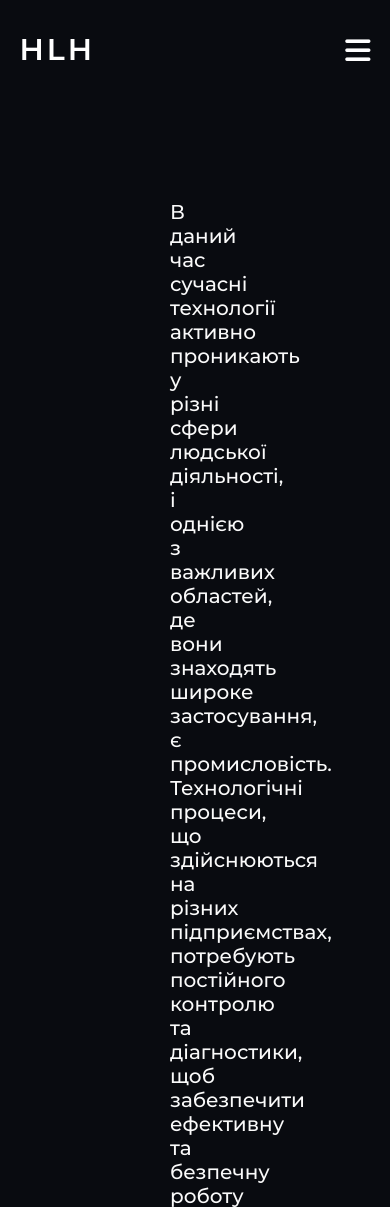
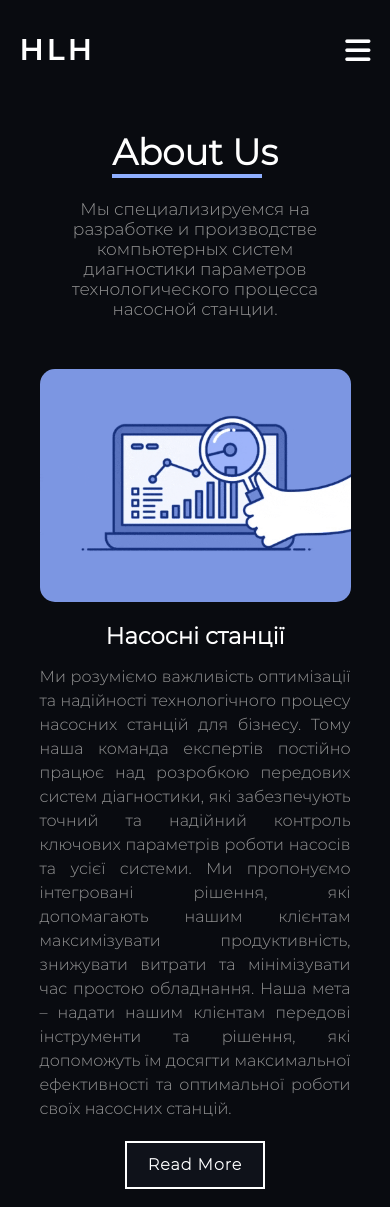
Before and after one commit to olehso/DIPLOM, a plain HTML site: page about.html in a window 390 px wide. Shown: the top 1207 px of the page. Drawn offline with Linux system fonts and the light colour scheme.

Commit message:
Commit 9

```diff
--- a/about.html
+++ b/about.html
@@ -11,6 +11,8 @@
 	<link rel="icon" type="image/x-icon" href="img/icon.png">
 	<link rel="stylesheet" href="css/main.css">
 	<link rel="stylesheet" href="css/header.css">
+	<link rel="stylesheet" href="css/about.css">
+	<link rel="stylesheet" href="css/modal.css">
 	<link rel="stylesheet" href="https://cdnjs.cloudflare.com/ajax/libs/font-awesome/6.4.0/css/all.min.css" integrity="sha512-iecdLmaskl7CVkqkXNQ/ZH/XLlvWZOJyj7Yy7tcenmpD1ypASozpmT/E0iPtmFIB46ZmdtAc9eNBvH0H/ZpiBw==" crossorigin="anonymous" referrerpolicy="no-referrer" />
 
 	<script src="js/app.js" defer></script>
@@ -41,13 +43,30 @@
 				<li><a href="contact us.html">CONTACT US</a></li>
 			</div>
 		</header>
-
-		<div class="text">
-			<p>В даний час сучасні технології активно проникають у різні сфери людської діяльності, і однією з важливих областей, де вони знаходять широке застосування, є промисловість. Технологічні процеси, що здійснюються на різних підприємствах, потребують постійного контролю та діагностики, щоб забезпечити ефективну та безпечну роботу обладнання.</p>
-			<p>Під час проходження практики досліджується розробка WEB-додатка "Комп'ютерна система діагностики параметрів технологічного процесу насосної станції", яка має важливе значення для ефективного функціонування насосних станцій у промислових підприємствах. Насосні станції відіграють ключову роль у передачі, перекачуванні та управлінні рідинами у різних технологічних процесах, і надійна робота цих систем є невід'ємною умовою для забезпечення безперервного виробництва.</p>
-			<p>Метою даної роботи є розробка WEB-додатку, яка дозволить оперативно контролювати та діагностувати параметри технологічного процесу насосної станції. Програма буде ґрунтуватися на сучасних веб-технологіях, забезпечуючи зручний інтерфейс та доступність із будь-якого місця за допомогою Інтернету. </p>
-			<p>В рамках роботи будуть розглянуті основні принципи та методи діагностики насосних станцій, а також розроблено алгоритми та моделі для моніторингу та аналізу даних. Передбачається використання сучасних інструментів та технологій, таких як мова програмування, бази даних та засоби розробки веб-додатків для створення надійної та функціональної системи діагностики.</p>
-			<p>Результати цієї роботи можуть бути використані на різних підприємствах, де насосні станції відіграють важливу роль у технологічному процесі. Надання оперативної інформації про параметри роботи насосної станції дозволить своєчасно виявляти та запобігати можливим несправностям.</p>
+		<div class="heading">
+			<h1>About Us</h1>
+			<p>Мы специализируемся на разработке и производстве компьютерных
+			систем диагностики параметров технологического процесса насосной станции.</p>
+		</div>
+		<div class="ccontainer">
+			<section class="about">
+				<div class="about-image">
+					<img src="img/diagn.gif" alt="">
+				</div>
+				<div class="about-content">
+					<h2>Насосні станції</h2>
+					<p>Ми розуміємо важливість оптимізації та надійності технологічного
+					процесу насосних станцій для бізнесу. Тому наша команда експертів
+					постійно працює над розробкою передових систем діагностики, які забезпечують
+					точний та надійний контроль ключових параметрів роботи насосів та усієї
+					системи. Ми пропонуємо інтегровані рішення, які допомагають нашим клієнтам
+					максимізувати продуктивність, знижувати витрати та мінімізувати час простою
+					обладнання. Наша мета – надати нашим клієнтам передові інструменти та рішення,
+					які допоможуть їм досягти максимальної ефективності та оптимальної роботи своїх
+					насосних станцій.</p>
+					<button class="section__button">Read More</button>
+				</div>
+			</section>
 		</div>
 		<footer>
 				<div class="footer">&copy;<span> 2023</span><span> HLH. All rights reserved.</span></div>
--- /dev/null
+++ b/css/about.css
@@ -0,0 +1,114 @@
+.heading {
+	width: 90%;
+	display: flex;
+	justify-content: center;
+	align-items: center;
+	flex-direction: column;
+	text-align: center;
+	margin: 30px auto;
+}
+.heading h1 {
+	font-size: 32px;
+	color: #fff;
+	margin-bottom: 25px;
+	position: relative;
+}
+.heading h1::after {
+	content: "";
+	position: absolute;
+	width: 150px;
+	height: 4px;
+	display: block;
+	margin: 0 auto;
+	background-color: #8FAFFF;
+}
+.heading p {
+	font-size: 18px;
+	color: #969696;
+	margin-bottom: 35px;
+}
+.ccontainer {
+	width: 90%;
+	margin: 0 auto;
+	padding: 10px 20px;
+	margin-bottom: 230px;
+}
+.about {
+	display: flex;
+	justify-content: space-between;
+	align-items: center;
+	flex-wrap: wrap;
+}
+.about-image {
+	margin-right: 40px;
+	overflow: hidden;
+	border-radius: 15px;
+}
+.about-image img {
+	max-width: 100%;
+	height: auto;
+	display: block;
+	transition: 0.5s ease;
+}
+.about-image:hover img{
+	transform: scale(1.4);
+}
+.about-content {
+	flex: 1;
+}
+.about-content h2 {
+	font-size: 23px;
+	margin-bottom: 15px;
+	color: #ffffff;
+}
+.about-content p {
+	font-size: 18px;
+	line-height: 1.5;
+	color: #969696;
+	margin-bottom: 20px;
+	text-align: justify;
+}
+.about-content .read-more {
+	display: inline-block;
+	padding: 10px 20px;
+	background-color: #8FAFFF;
+	color: #fff;
+	font-size: 19px;
+	text-decoration: none;
+	margin-top: 15px;
+	transition: 0.3s ease;
+}
+.about-content .read-more:hover {
+	background-color: #7592de;
+}
+
+@media screen and (max-width: 900px) {
+	.heading {
+		padding: 0px 20px;
+	}
+	.heading h1 {
+		font-size: 36px;
+	}
+	.heading p {
+		font-size: 17px;
+		margin-bottom: 0px;
+	}
+	.ccontainer {
+		padding: 0px;
+	}
+	.about {
+		padding: 20px;
+		flex-direction: column;
+	}
+	.about-image {
+		margin-right: 0px;
+		margin-bottom: 20px;
+	}
+	.about-content p {
+		padding: 0px;
+		font-size: 16px;
+	}
+	.about-content .read-more {
+		font-size: 16px;
+	}
+}
```
Also changed, not shown: css/chart.css (+2 -11 lines), index.html (+10 -10 lines), img/analytics_gif-2-2.gif (added), img/diagn.gif (added).
